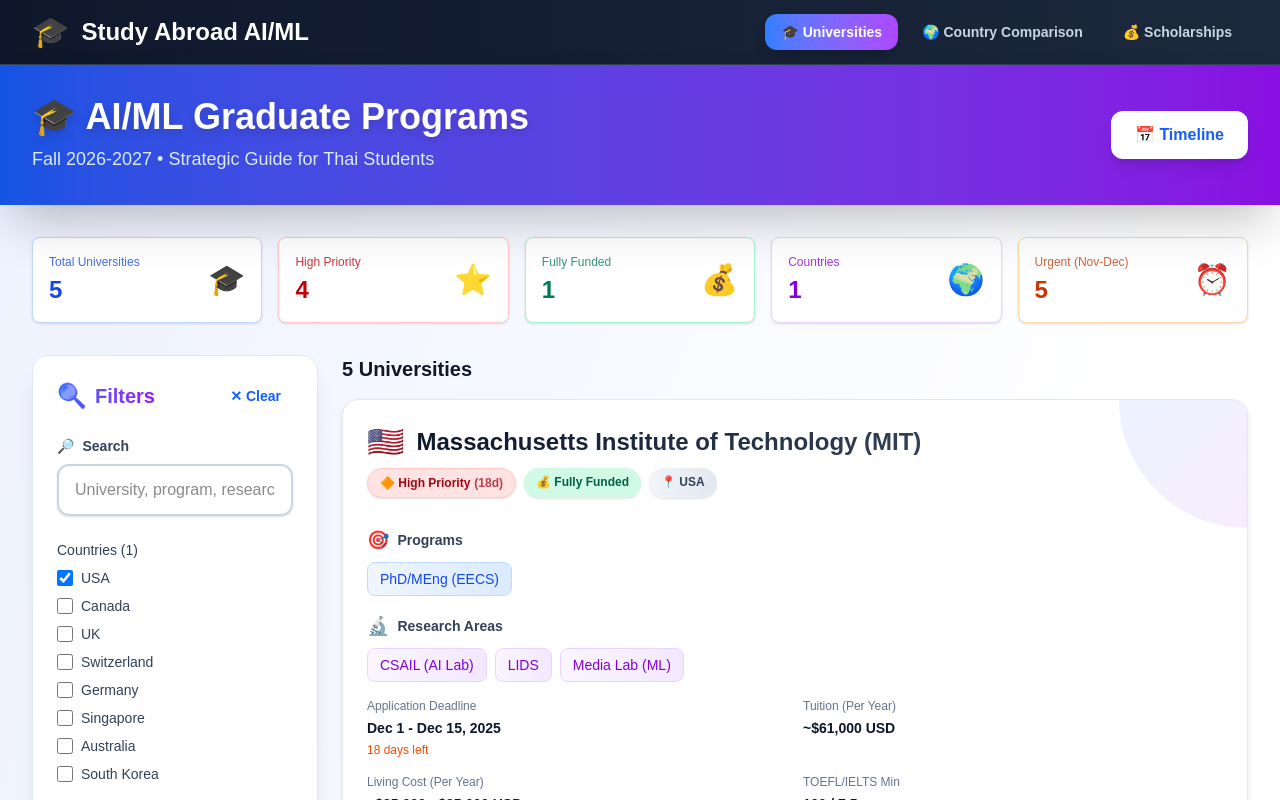
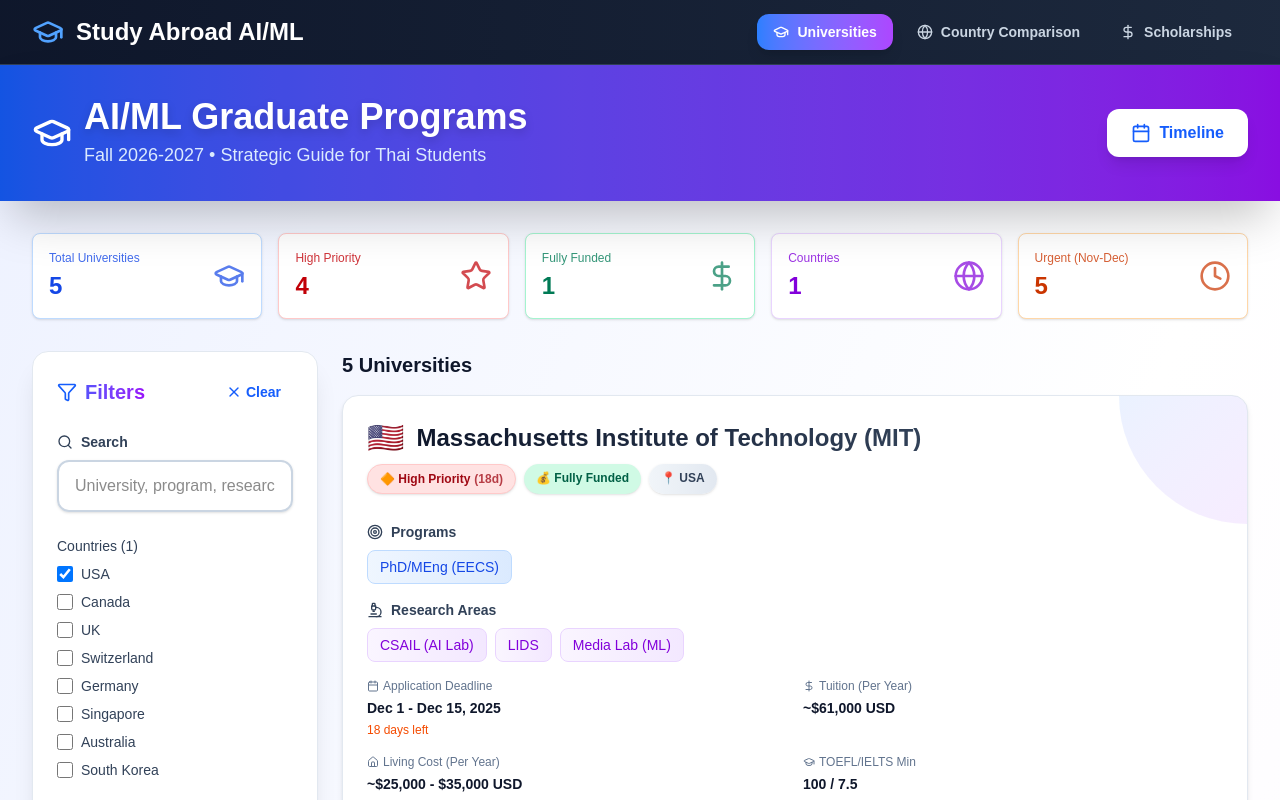
Before and after one commit to Nacnano/study-abroad, a Next.js app: page / in a window 1280 px wide. Both pictures are taken after a click on the label "USA". Shown: the top 800 px of the page. Built offline with nearby package versions, Linux system fonts and the light colour scheme.

Commit message:
feat: improve ux, use lucide icon

```diff
--- a/app/country-comparison/page.tsx
+++ b/app/country-comparison/page.tsx
@@ -3,6 +3,17 @@
 import Link from "next/link";
 import { countryInfo } from "@/data/universities";
 import Navigation from "@/components/Navigation";
+import {
+  Globe,
+  ArrowLeft,
+  Plane,
+  Briefcase,
+  Lightbulb,
+  CheckCircle2,
+  DollarSign,
+  Award,
+  AlertTriangle,
+} from "lucide-react";
 
 export default function CountryComparison() {
   const countries = Object.values(countryInfo);
@@ -16,19 +27,23 @@
           <div className="absolute inset-0 bg-black/10"></div>
           <div className="relative max-w-7xl mx-auto px-4 sm:px-6 lg:px-8 py-8">
             <div className="flex items-center justify-between">
-              <div>
-                <h1 className="text-4xl font-bold mb-2 drop-shadow-lg">
-                  🌍 Country Comparison
-                </h1>
-                <p className="text-blue-100 text-lg">
-                  Compare visa policies, job markets, and strategic advantages
-                </p>
+              <div className="flex items-center gap-3">
+                <Globe className="w-10 h-10" />
+                <div>
+                  <h1 className="text-4xl font-bold mb-1 drop-shadow-lg">
+                    Country Comparison
+                  </h1>
+                  <p className="text-blue-100 text-lg">
+                    Compare visa policies, job markets, and strategic advantages
+                  </p>
+                </div>
               </div>
               <Link
                 href="/"
-                className="px-6 py-3 bg-white text-blue-600 rounded-xl hover:bg-blue-50 transition-all duration-300 font-semibold shadow-lg hover:shadow-xl transform hover:scale-105"
+                className="px-6 py-3 bg-white text-blue-600 rounded-xl hover:bg-blue-50 transition-all duration-300 font-semibold shadow-lg hover:shadow-xl transform hover:scale-105 flex items-center gap-2"
               >
-                ← Back to Universities
+                <ArrowLeft className="w-4 h-4" />
+                Back to Universities
               </Link>
             </div>
           </div>
@@ -114,7 +129,7 @@
                 <div className="space-y-4">
                   <div className="bg-gradient-to-r from-blue-50 to-indigo-50 rounded-xl p-4 border border-blue-200">
                     <h4 className="text-sm font-bold text-blue-900 mb-2 flex items-center gap-2">
-                      <span className="text-lg">🛂</span> Post-Study Visa
+                      <Plane className="w-4 h-4" /> Post-Study Visa
                     </h4>
                     <p className="text-sm text-blue-800 font-medium">
                       {country.visaProgram}
@@ -128,7 +143,7 @@
 
                   <div className="bg-gradient-to-r from-emerald-50 to-green-50 rounded-xl p-4 border border-emerald-200">
                     <h4 className="text-sm font-bold text-emerald-900 mb-2 flex items-center gap-2">
-                      <span className="text-lg">💼</span> Job Market Outlook
+                      <Briefcase className="w-4 h-4" /> Job Market Outlook
                     </h4>
                     <p className="text-sm text-emerald-800 font-medium">
                       {country.jobMarketOutlook}
@@ -137,7 +152,7 @@
 
                   <div className="pt-2 bg-gradient-to-r from-purple-50 to-pink-50 rounded-xl p-4 border border-purple-200">
                     <h4 className="text-sm font-bold text-purple-900 mb-2 flex items-center gap-2">
-                      <span className="text-lg">💡</span> Strategic Verdict
+                      <Lightbulb className="w-4 h-4" /> Strategic Verdict
                     </h4>
                     <p className="text-sm text-purple-800 font-medium italic">
                       {country.strategicVerdict}
@@ -151,12 +166,14 @@
           {/* Key Insights */}
           <div className="mt-8 bg-gradient-to-r from-blue-50 via-indigo-50 to-purple-50 rounded-2xl border-2 border-blue-200 p-8 shadow-xl">
             <h3 className="text-2xl font-bold bg-gradient-to-r from-blue-600 to-purple-600 bg-clip-text text-transparent mb-6 flex items-center gap-2">
-              🎯 Key Insights for Thai Students
+              <Lightbulb className="w-6 h-6 text-blue-600" />
+              Key Insights for Thai Students
             </h3>
             <div className="grid grid-cols-1 md:grid-cols-2 gap-4">
               <div className="bg-white rounded-xl p-5 shadow-md hover:shadow-lg transition-shadow">
-                <h4 className="font-bold text-emerald-900 mb-2 text-lg">
-                  ✅ Best for Work & PR
+                <h4 className="font-bold text-emerald-900 mb-2 text-lg flex items-center gap-2">
+                  <CheckCircle2 className="w-5 h-5" />
+                  Best for Work & PR
                 </h4>
                 <p className="text-sm text-slate-700">
                   <strong>Canada & Germany:</strong> Clear pathways to permanent
@@ -165,8 +182,9 @@
                 </p>
               </div>
               <div className="bg-white rounded-lg p-4">
-                <h4 className="font-semibold text-amber-900 mb-2">
-                  💰 Best Value
+                <h4 className="font-semibold text-amber-900 mb-2 flex items-center gap-2">
+                  <DollarSign className="w-5 h-5" />
+                  Best Value
                 </h4>
                 <p className="text-sm text-slate-700">
                   <strong>Germany:</strong> Free tuition at public universities
@@ -174,8 +192,9 @@
                 </p>
               </div>
               <div className="bg-white rounded-lg p-4">
-                <h4 className="font-semibold text-blue-900 mb-2">
-                  🏆 Most Prestigious
+                <h4 className="font-semibold text-blue-900 mb-2 flex items-center gap-2">
+                  <Award className="w-5 h-5" />
+                  Most Prestigious
                 </h4>
                 <p className="text-sm text-slate-700">
                   <strong>USA & UK:</strong> Home to world&apos;s top AI labs
@@ -183,8 +202,9 @@
                 </p>
               </div>
               <div className="bg-white rounded-lg p-4">
-                <h4 className="font-semibold text-red-900 mb-2">
-                  ⚠️ Most Challenging
+                <h4 className="font-semibold text-red-900 mb-2 flex items-center gap-2">
+                  <AlertTriangle className="w-5 h-5" />
+                  Most Challenging
                 </h4>
                 <p className="text-sm text-slate-700">
                   <strong>Switzerland & Singapore:</strong> Excellent education
--- a/app/page.tsx
+++ b/app/page.tsx
@@ -8,6 +8,7 @@
 import DeadlineTimeline from "@/components/DeadlineTimeline";
 import Navigation from "@/components/Navigation";
 import { calculatePriority } from "@/utils/calculatePriority";
+import { GraduationCap, Calendar, List } from "lucide-react";
 
 export default function Home() {
   const [searchQuery, setSearchQuery] = useState("");
@@ -62,19 +63,32 @@
           <div className="absolute inset-0 bg-black/10"></div>
           <div className="relative max-w-7xl mx-auto px-4 sm:px-6 lg:px-8 py-8">
             <div className="flex items-center justify-between">
-              <div>
-                <h1 className="text-4xl font-bold mb-2 drop-shadow-lg">
-                  🎓 AI/ML Graduate Programs
-                </h1>
-                <p className="text-blue-100 text-lg">
-                  Fall 2026-2027 • Strategic Guide for Thai Students
-                </p>
+              <div className="flex items-center gap-3">
+                <GraduationCap className="w-10 h-10" />
+                <div>
+                  <h1 className="text-4xl font-bold mb-1 drop-shadow-lg">
+                    AI/ML Graduate Programs
+                  </h1>
+                  <p className="text-blue-100 text-lg">
+                    Fall 2026-2027 • Strategic Guide for Thai Students
+                  </p>
+                </div>
               </div>
               <button
                 onClick={() => setShowDeadlineTimeline(!showDeadlineTimeline)}
-                className="px-6 py-3 bg-white text-blue-600 rounded-xl hover:bg-blue-50 transition-all duration-300 font-semibold shadow-lg hover:shadow-xl transform hover:scale-105"
+                className="px-6 py-3 bg-white text-blue-600 rounded-xl hover:bg-blue-50 transition-all duration-300 font-semibold shadow-lg hover:shadow-xl transform hover:scale-105 flex items-center gap-2"
               >
-                {showDeadlineTimeline ? "📋 List View" : "📅 Timeline"}
+                {showDeadlineTimeline ? (
+                  <>
+                    <List className="w-5 h-5" />
+                    <span>List View</span>
+                  </>
+                ) : (
+                  <>
+                    <Calendar className="w-5 h-5" />
+                    <span>Timeline</span>
+                  </>
+                )}
               </button>
             </div>
           </div>
--- a/components/FilterPanel.tsx
+++ b/components/FilterPanel.tsx
@@ -3,6 +3,7 @@
 import { CountryInfo } from "@/types/university";
 import { PRIORITY_CONFIG } from "@/constants/priorities";
 import { AVAILABLE_COUNTRIES, FUNDING_TYPES, PRIORITIES } from "@/constants/ui";
+import { Filter, Search, X, Calendar, Info } from "lucide-react";
 
 interface FilterPanelProps {
   searchQuery: string;
@@ -50,20 +51,20 @@
     <div className="bg-white rounded-2xl shadow-xl border border-slate-200 p-6 sticky top-6 backdrop-blur-sm">
       <div className="flex items-center justify-between mb-6">
         <h3 className="text-xl font-bold bg-gradient-to-r from-blue-600 to-purple-600 bg-clip-text text-transparent flex items-center gap-2">
-          <span className="text-2xl">🔍</span> Filters
+          <Filter className="w-5 h-5 text-blue-600" /> Filters
         </h3>
         <button
           onClick={clearAllFilters}
-          className="text-sm text-blue-600 hover:text-blue-700 font-bold px-3 py-1.5 rounded-lg hover:bg-blue-50 transition-all"
+          className="text-sm text-blue-600 hover:text-blue-700 font-bold px-3 py-1.5 rounded-lg hover:bg-blue-50 transition-all flex items-center gap-1"
         >
-          ✕ Clear
+          <X className="w-4 h-4" /> Clear
         </button>
       </div>
 
       {/* Search */}
       <div className="mb-6">
         <label className="flex items-center gap-2 text-sm font-bold text-slate-700 mb-2">
-          <span>🔎</span> Search
+          <Search className="w-4 h-4" /> Search
         </label>
         <input
           type="text"
@@ -139,8 +140,8 @@
             );
           })}
         </div>
-        <p className="text-xs text-slate-500 mt-2 italic">
-          📅 Based on current date:{" "}
+        <p className="text-xs text-slate-500 mt-2 italic flex items-center gap-1">
+          <Calendar className="w-3 h-3" /> Based on current date:{" "}
           {new Date().toLocaleDateString("en-US", {
             month: "short",
             day: "numeric",
@@ -183,7 +184,8 @@
       {/* Country Info Panel */}
       {selectedCountries.length === 1 && countryInfo[selectedCountries[0]] && (
         <div className="mt-6 p-4 bg-blue-50 rounded-lg border border-blue-200">
-          <h4 className="text-sm font-semibold text-blue-900 mb-2">
+          <h4 className="text-sm font-semibold text-blue-900 mb-2 flex items-center gap-2">
+            <Info className="w-4 h-4" />
             {countryInfo[selectedCountries[0]].name} Info
           </h4>
           <div className="space-y-2 text-xs text-blue-800">
--- a/components/Navigation.tsx
+++ b/components/Navigation.tsx
@@ -2,6 +2,7 @@
 
 import Link from "next/link";
 import { usePathname } from "next/navigation";
+import { GraduationCap, Globe, DollarSign } from "lucide-react";
 
 export default function Navigation() {
   const pathname = usePathname();
@@ -9,18 +10,21 @@
   const links = [
     {
       href: "/",
-      label: "🎓 Universities",
+      label: "Universities",
       description: "Browse & filter programs",
+      icon: GraduationCap,
     },
     {
       href: "/country-comparison",
-      label: "🌍 Country Comparison",
+      label: "Country Comparison",
       description: "Visa & job market analysis",
+      icon: Globe,
     },
     {
       href: "/scholarships",
-      label: "💰 Scholarships",
+      label: "Scholarships",
       description: "Funding opportunities",
+      icon: DollarSign,
     },
   ];
 
@@ -29,7 +33,7 @@
       <div className="max-w-7xl mx-auto px-4 sm:px-6 lg:px-8">
         <div className="flex items-center justify-between h-16">
           <div className="flex items-center gap-3">
-            <span className="text-3xl">🎓</span>
+            <GraduationCap className="w-8 h-8 text-blue-400" />
             <Link
               href="/"
               className="text-2xl font-bold text-white hover:text-blue-300 transition-colors"
@@ -38,19 +42,23 @@
             </Link>
           </div>
           <div className="flex gap-2">
-            {links.map((link) => (
+            {links.map((link) => {
+              const Icon = link.icon;
+              return (
                 <Link
                   key={link.href}
                   href={link.href}
-                className={`px-4 py-2 rounded-xl text-sm font-bold transition-all duration-300 ${
+                  className={`px-4 py-2 rounded-xl text-sm font-semibold transition-all duration-300 flex items-center gap-2 ${
                     pathname === link.href
                       ? "bg-gradient-to-r from-blue-500 to-purple-500 text-white shadow-lg"
                       : "text-slate-300 hover:bg-slate-700 hover:text-white"
                   }`}
                 >
+                  <Icon className="w-4 h-4" />
                   {link.label}
                 </Link>
-            ))}
+              );
+            })}
           </div>
         </div>
       </div>
--- a/components/StatsOverview.tsx
+++ b/components/StatsOverview.tsx
@@ -2,6 +2,7 @@
 
 import { University } from "@/types/university";
 import { calculatePriority } from "@/utils/calculatePriority";
+import { GraduationCap, Star, DollarSign, Globe, Clock } from "lucide-react";
 
 interface StatsOverviewProps {
   universities: University[];
@@ -28,31 +29,31 @@
       <StatCard
         label="Total Universities"
         value={stats.total.toString()}
-        icon="🎓"
+        icon={GraduationCap}
         color="bg-blue-50 text-blue-700 border-blue-200"
       />
       <StatCard
         label="High Priority"
         value={stats.highPriority.toString()}
-        icon="⭐"
+        icon={Star}
         color="bg-red-50 text-red-700 border-red-200"
       />
       <StatCard
         label="Fully Funded"
         value={stats.fullyFunded.toString()}
-        icon="💰"
+        icon={DollarSign}
         color="bg-emerald-50 text-emerald-700 border-emerald-200"
       />
       <StatCard
         label="Countries"
         value={stats.countries.toString()}
-        icon="🌍"
+        icon={Globe}
         color="bg-purple-50 text-purple-700 border-purple-200"
       />
       <StatCard
         label="Urgent (Nov-Dec)"
         value={upcomingDeadlines.toString()}
-        icon="⏰"
+        icon={Clock}
         color="bg-orange-50 text-orange-700 border-orange-200"
       />
     </div>
@@ -62,22 +63,24 @@
 function StatCard({
   label,
   value,
-  icon,
+  icon: Icon,
   color,
 }: {
   label: string;
   value: string;
-  icon: string;
+  icon: React.ElementType;
   color: string;
 }) {
   return (
-    <div className={`bg-white rounded-lg shadow-sm border p-4 ${color}`}>
+    <div
+      className={`bg-white rounded-lg shadow-sm border p-4 ${color} hover:shadow-md transition-shadow`}
+    >
       <div className="flex items-center justify-between">
         <div>
           <p className="text-xs font-medium opacity-80 mb-1">{label}</p>
           <p className="text-2xl font-bold">{value}</p>
         </div>
-        <span className="text-3xl">{icon}</span>
+        <Icon className="w-8 h-8 opacity-70" />
       </div>
     </div>
   );
--- a/components/UniversityCard.tsx
+++ b/components/UniversityCard.tsx
@@ -13,6 +13,21 @@
   formatDaysRemaining,
 } from "@/constants/priorities";
 import { FUNDING_COLORS, getCountryFlag } from "@/constants/ui";
+import {
+  Target,
+  Microscope,
+  Calendar,
+  DollarSign,
+  Home,
+  GraduationCap,
+  Clock,
+  Plane,
+  ChevronDown,
+  ChevronUp,
+  FileText,
+  Award,
+  AlertTriangle,
+} from "lucide-react";
 
 interface UniversityCardProps {
   university: University;
@@ -73,7 +88,7 @@
         {/* Programs */}
         <div className="mb-4">
           <h4 className="text-sm font-bold text-slate-700 mb-2 flex items-center gap-2">
-            <span className="text-lg">🎯</span> Programs
+            <Target className="w-4 h-4" /> Programs
           </h4>
           <div className="flex flex-wrap gap-2">
             {university.programs.map((program, idx) => (
@@ -90,7 +105,7 @@
         {/* Research Areas */}
         <div className="mb-4">
           <h4 className="text-sm font-bold text-slate-700 mb-2 flex items-center gap-2">
-            <span className="text-lg">🔬</span> Research Areas
+            <Microscope className="w-4 h-4" /> Research Areas
           </h4>
           <div className="flex flex-wrap gap-2">
             {university.researchAreas.map((area, idx) => (
@@ -108,13 +123,11 @@
         <div className="grid grid-cols-2 gap-4 mb-4">
           <div>
             <p className="text-xs text-slate-500 mb-1 flex items-center gap-1">
+              <Calendar className="w-3 h-3" />
               Application Deadline
               {isVeryUrgent(daysUntil) && (
-                <span
-                  className="animate-pulse text-red-600"
-                  title="Very urgent!"
-                >
-                  ⚠️
+                <span title="Very urgent!" className="inline-block">
+                  <AlertTriangle className="w-3 h-3 animate-pulse text-red-600" />
                 </span>
               )}
             </p>
@@ -132,13 +145,17 @@
             )}
           </div>
           <div>
-            <p className="text-xs text-slate-500 mb-1">Tuition (Per Year)</p>
+            <p className="text-xs text-slate-500 mb-1 flex items-center gap-1">
+              <DollarSign className="w-3 h-3" />
+              Tuition (Per Year)
+            </p>
             <p className="text-sm font-semibold text-slate-900">
               {university.tuitionPerYear}
             </p>
           </div>
           <div>
-            <p className="text-xs text-slate-500 mb-1">
+            <p className="text-xs text-slate-500 mb-1 flex items-center gap-1">
+              <Home className="w-3 h-3" />
               Living Cost (Per Year)
             </p>
             <p className="text-sm font-semibold text-slate-900">
@@ -146,7 +163,10 @@
             </p>
           </div>
           <div>
-            <p className="text-xs text-slate-500 mb-1">TOEFL/IELTS Min</p>
+            <p className="text-xs text-slate-500 mb-1 flex items-center gap-1">
+              <GraduationCap className="w-3 h-3" />
+              TOEFL/IELTS Min
+            </p>
             <p className="text-sm font-semibold text-slate-900">
               {university.toeflIeltsMin}
             </p>
@@ -159,7 +179,7 @@
             <div className="flex items-center justify-between">
               <div>
                 <p className="text-xs text-indigo-600 font-bold mb-1 flex items-center gap-1">
-                  <span>🛂</span> Post-Study Visa
+                  <Plane className="w-3 h-3" /> Post-Study Visa
                 </p>
                 <p className="text-sm text-indigo-900 font-semibold">
                   {university.visaType}
@@ -167,7 +187,7 @@
               </div>
               <div className="text-right">
                 <p className="text-xs text-indigo-600 font-bold mb-1 flex items-center justify-end gap-1">
-                  <span>⏱️</span> Duration
+                  <Clock className="w-3 h-3" /> Duration
                 </p>
                 <p className="text-lg text-indigo-900 font-bold">
                   {university.visaDuration}
@@ -180,9 +200,19 @@
         {/* Toggle Button */}
         <button
           onClick={() => setIsExpanded(!isExpanded)}
-          className="w-full py-3 px-4 text-sm font-bold text-white bg-gradient-to-r from-blue-600 to-purple-600 hover:from-blue-700 hover:to-purple-700 rounded-xl transition-all duration-300 shadow-md hover:shadow-lg transform hover:scale-[1.02]"
+          className="w-full py-3 px-4 text-sm font-bold text-white bg-gradient-to-r from-blue-600 to-purple-600 hover:from-blue-700 hover:to-purple-700 rounded-xl transition-all duration-300 shadow-md hover:shadow-lg transform hover:scale-[1.02] flex items-center justify-center gap-2"
         >
-          {isExpanded ? "▲ Show Less Details" : "▼ Show More Details"}
+          {isExpanded ? (
+            <>
+              <ChevronUp className="w-4 h-4" />
+              Show Less Details
+            </>
+          ) : (
+            <>
+              <ChevronDown className="w-4 h-4" />
+              Show More Details
+            </>
+          )}
         </button>
 
         {/* Expanded Content */}
@@ -190,7 +220,8 @@
           <div className="mt-4 pt-4 border-t border-slate-200 space-y-4">
             {/* GRE Requirement */}
             <div>
-              <h4 className="text-sm font-semibold text-slate-700 mb-2">
+              <h4 className="text-sm font-semibold text-slate-700 mb-2 flex items-center gap-2">
+                <FileText className="w-4 h-4" />
                 GRE Required?
               </h4>
               <p className="text-sm text-slate-600">{university.greRequired}</p>
@@ -198,7 +229,8 @@
 
             {/* Key Documents */}
             <div>
-              <h4 className="text-sm font-semibold text-slate-700 mb-2">
+              <h4 className="text-sm font-semibold text-slate-700 mb-2 flex items-center gap-2">
+                <FileText className="w-4 h-4" />
                 Key Documents
               </h4>
               <div className="flex flex-wrap gap-2">
@@ -215,7 +247,8 @@
 
             {/* Scholarships */}
             <div>
-              <h4 className="text-sm font-semibold text-slate-700 mb-2">
+              <h4 className="text-sm font-semibold text-slate-700 mb-2 flex items-center gap-2">
+                <Award className="w-4 h-4" />
                 University Scholarships
               </h4>
               <p className="text-sm text-slate-600">
@@ -225,7 +258,8 @@
 
             {/* Notes */}
             <div>
-              <h4 className="text-sm font-semibold text-slate-700 mb-2">
+              <h4 className="text-sm font-semibold text-slate-700 mb-2 flex items-center gap-2">
+                <AlertTriangle className="w-4 h-4" />
                 Important Notes
               </h4>
               <p className="text-sm text-slate-600">{university.notes}</p>
--- a/package.json
+++ b/package.json
@@ -9,6 +9,7 @@
     "lint": "eslint"
   },
   "dependencies": {
+    "lucide-react": "^0.553.0",
     "next": "16.0.3",
     "react": "19.2.0",
     "react-dom": "19.2.0"
```
Also changed, not shown: app/scholarships/page.tsx (+28 -16 lines), components/DeadlineTimeline.tsx (+37 -18 lines), 1 other file (tests, documents, lock files or other folders). Lines whose indentation alone changed are shown as unchanged.
